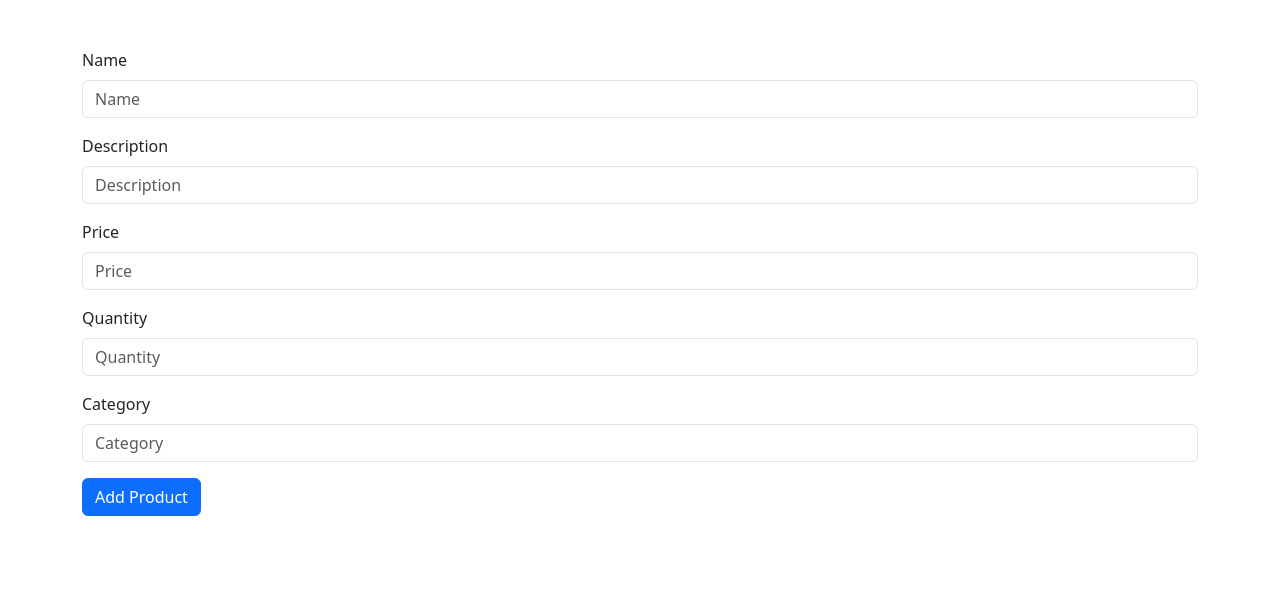
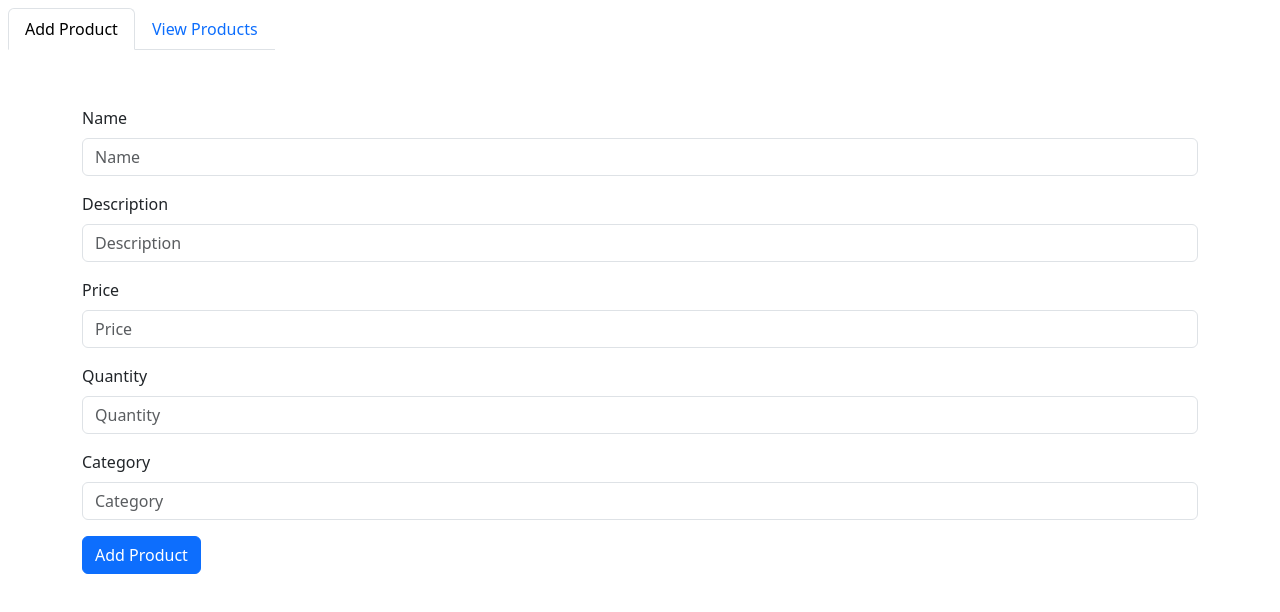
Before and after one commit to GregFJr/InvenTree, a React (Create React App) app in the folder client/: page /home in a window 1280 px wide. Shown: the top 612 px of the page. Built offline with nearby package versions, Linux system fonts and the light colour scheme.

Commit message:
fixed navbar

```diff
--- a/client/src/components/AddProductForm.jsx
+++ b/client/src/components/AddProductForm.jsx
@@ -1,5 +1,6 @@
 import React, { useState } from 'react';
 import { useMutation, gql } from '@apollo/client';
+import Navbar from './NavBar';
 
 const ADD_PRODUCT = gql`
   mutation AddProduct($name: String!, $description: String, $price: Float!, $quantity: Int!, $category: String) {
@@ -32,6 +33,8 @@ function AddProductForm() {
   };
 
   return (
+    <div>
+      <Navbar />
       <form onSubmit={handleSubmit} className="container mt-5">
         <div className="mb-3">
           <label htmlFor="name" className="form-label">Name</label>
@@ -55,6 +58,7 @@ function AddProductForm() {
         </div>
         <button type="submit" className="btn btn-primary">Add Product</button>
       </form>
+    </div>
   );
 }
 
--- a/client/src/components/DisplayAllProducts.jsx
+++ b/client/src/components/DisplayAllProducts.jsx
@@ -1,5 +1,6 @@
 import React, { useState, useEffect } from 'react';
 import { useQuery, gql } from '@apollo/client';
+import Navbar from './NavBar';
 
 const GET_PRODUCTS_BY_CATEGORY = gql`
   query {
@@ -36,6 +37,7 @@ const ProductsByCategory = () => {
 
   return (
     <div>
+      <Navbar />
       {Object.keys(productsByCategory).map((category) => (
         <div key={category}>
           <h2>{category}</h2>
--- a/client/src/components/NavBar.jsx
+++ b/client/src/components/NavBar.jsx
@@ -1,4 +1,3 @@
-import React, { Link } from 'react';
 import { Link, useLocation } from 'react-router-dom';
 
 const Navbar = () => {
@@ -8,15 +7,12 @@ const Navbar = () => {
         <nav className="navbar header-bg p-2">
             <ul className="nav nav-tabs justify-content-center">
                 <li className="nav-item">
-                    <Link to="/" className={currentPath === '/' ? 'nav-link active' : 'nav-link'}>Home</Link>
-                </li>
-                <li className="nav-item">
-                    <Link to="/AddProduct" className={currentPath === '/about' ? 'nav-link active' : 'nav-link'}>
+                    <Link to="/home" className={currentPath === '/home' ? 'nav-link active' : 'nav-link'}>
                         Add Product
                     </Link>
                 </li>
                 <li className="nav-item">
-                    <Link to="/Products" className={currentPath === '/contact' ? 'nav-link active' : 'nav-link'}>
+                    <Link to="/products" className={currentPath === '/products' ? 'nav-link active' : 'nav-link'}>
                         View Products
                     </Link>
                 </li>
```
Lines whose indentation alone changed are shown as unchanged.
